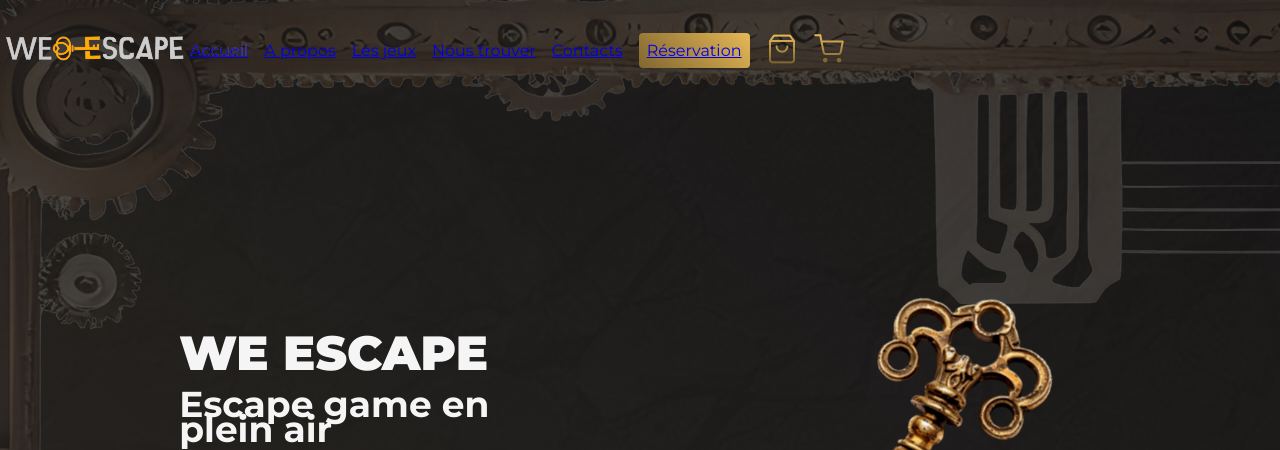
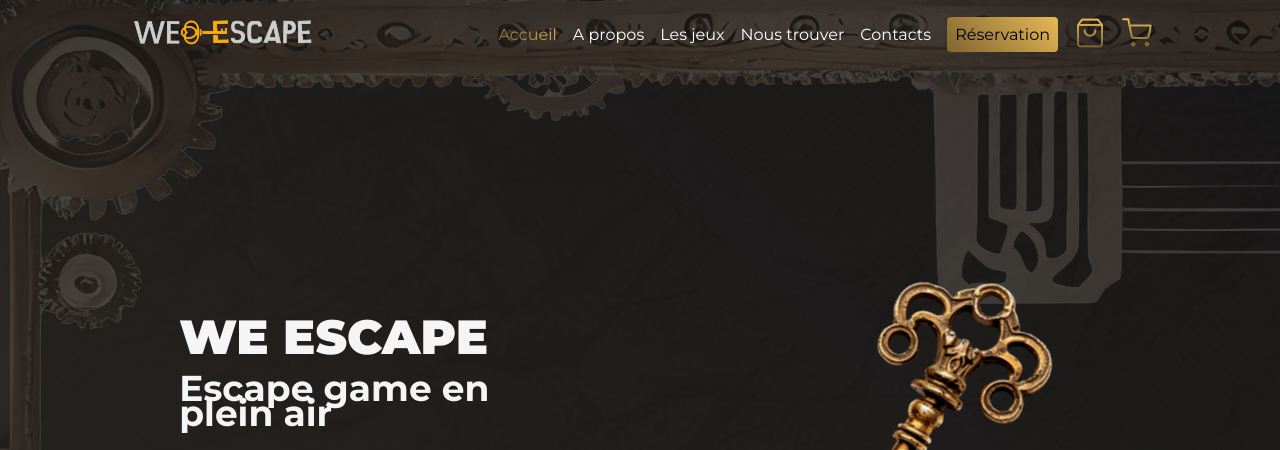
Before and after one commit to maxsanch/SAE401, a PHP site: page / in a window 1280 px wide; the page is wider, and only the part inside the window is pictured. Shown: the top 450 px of that part. Run offline with PHP 8.4, Linux system fonts and the light colour scheme; data that the repository does not hold is empty.

Commit message:
header
header

```diff
--- a/styles/styleheader.css
+++ b/styles/styleheader.css
@@ -6,7 +6,7 @@
     display: block;
 }
 
-header {
+/* header {
     display: flex;
     justify-content: space-between;
     align-items: center;
@@ -35,7 +35,7 @@
     padding: 8px;
     color: black;
     border-radius: 4px;
-}
+} */
 
 @font-face {
     font-family: Montserrat;
@@ -51,3 +51,44 @@
     font-family: Montserrat-bold;
     src: url(../font/Montserrat-Bold.ttf);
 }
+
+a{
+    text-decoration: none;
+    color: white;
+}
+
+header {
+    width: 80%;
+    margin: auto;
+    display: flex;
+    justify-content: space-between;
+    align-items: center;
+    padding-top: 16px;
+}
+
+.HeaderCoteDroite {
+    display: flex;
+    gap: 16px;
+    align-items: center;
+}
+
+.HeaderBouton {
+    cursor: pointer;
+}
+
+.HeaderBouton{
+    color: black;
+}
+
+.HeaderBouton:first-of-type>a {
+    background-image: linear-gradient(-135deg, #E6B856, #806630);
+    color: transparent;
+    background-clip: text;
+}
+
+.HeaderBouton:nth-of-type(6)>a {
+    background-image: linear-gradient(-135deg, #E6B856, #806630);
+    padding: 8px;
+    color: black;
+    border-radius: 4px;
+}
--- a/vues/header.php
+++ b/vues/header.php
@@ -1,4 +1,3 @@
-<header>
 <div><a href="index.php"><img src="img/Logo.png" alt="Logo de we escape"></a></div>
 <div class="HeaderCoteDroite">
     <div class="HeaderBouton"><a href="index.php">Accueil</a></div>
@@ -8,6 +7,6 @@
     <div class="HeaderBouton"><a href="index.php?page=Contacts">Contacts</a></div>
     <div class="HeaderBouton"><a href="index.php?page=réservation">Réservation</a></div>
     <div class="HeaderBouton" id="panier"><img src="img/Shopping_bag.png" alt="Sac des réservations"></div>
-        <div class="HeaderBouton"><a href="index.php?page=shop"><img src="img/Shopping_cart.png" alt="Caddies des réservations"></a></div>
+    <div class="HeaderBouton"><a href="index.php?page=shop"><img src="img/Shopping_cart.png"
+                alt="Caddies des réservations"></a></div>
 </div>
-</header>
```
Lines whose indentation alone changed are shown as unchanged.
